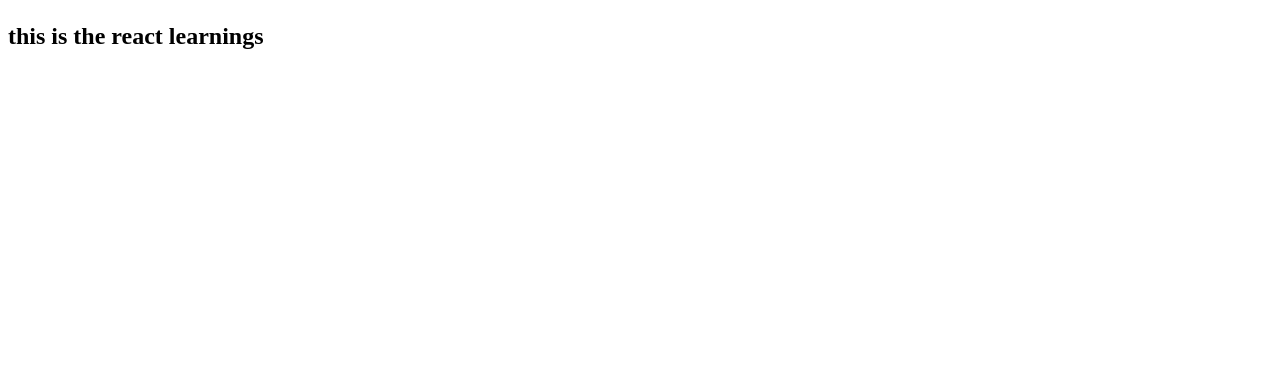
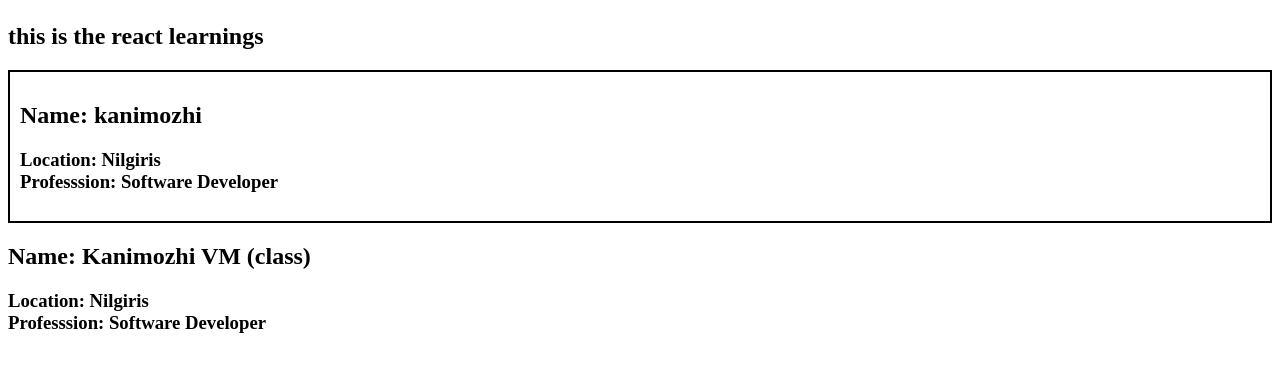
Before and after one commit to Kanimozhi33/react-js, a React (Vite) app: page /about in a window 1280 px wide. Shown: the part 373-744 px from the top of the page. Built offline with nearby package versions, Linux system fonts and the light colour scheme.

Commit message:
feat:using class based function and inserting props

```diff
--- a/index.css
+++ b/index.css
@@ -98,3 +98,8 @@
     font-size: 100px;
     text-align: center;
 }
+
+.user-card{
+    padding: 10px;
+    border: solid 2px black;
+}
--- a/src/components/About.js
+++ b/src/components/About.js
@@ -1,3 +1,6 @@
+import User from "./User";
+import UserClass from "./UserClass";
+
 const About = () => {
     return (
         <div>
@@ -5,6 +8,8 @@
                 About
             </h1>
             <h2>this is the react learnings</h2>
+            <User name={"kanimozhi"}/>
+            <UserClass name ={"Kanimozhi VM (class)"}/>
         </div>
     )
 };
--- /dev/null
+++ b/src/components/User.js
@@ -0,0 +1,15 @@
+const User = (props) =>{
+    return (
+        <div className="user-card">
+            <h2>
+                Name: {props.name}
+            </h2>
+            <h3>
+                Location: Nilgiris<br></br>
+                Professsion: Software Developer<br></br>
+            </h3>
+        </div>
+    )
+};
+
+export default User;
--- /dev/null
+++ b/src/components/UserClass.js
@@ -0,0 +1,28 @@
+import React from "react"
+
+
+class UserClass extends React.Component {
+    constructor(props){
+        super(props);
+
+        console.log(props);
+    }
+
+    render(){
+        return (
+            <div className="user-card-class">
+            <h2>
+                Name: {this.props.name}
+            </h2>
+            <h3>
+                Location: Nilgiris<br></br>
+                Professsion: Software Developer<br></br>
+            </h3>
+        </div>
+        );
+
+    }
+};
+
+
+export default UserClass;
```
